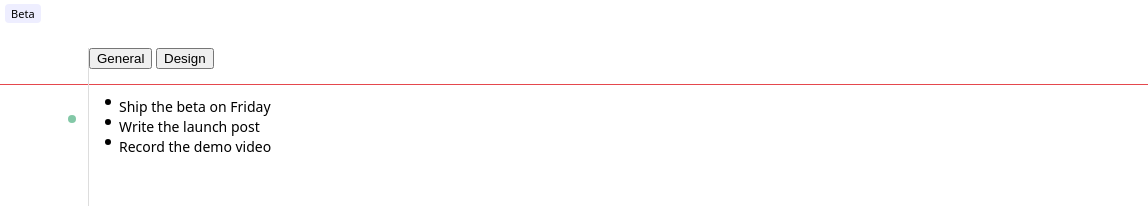
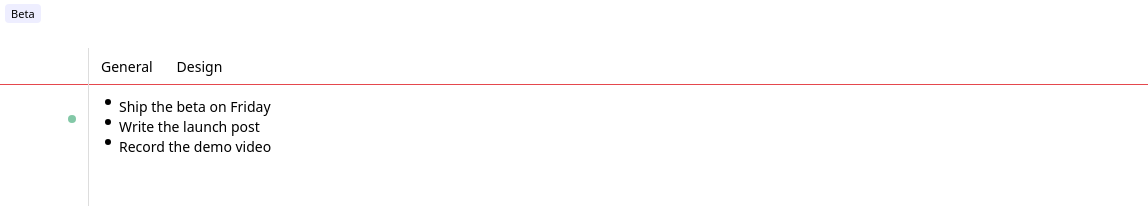
Before and after one commit to manaflow-ai/manaflow-ai-cmux-testing-repo-2, a plain HTML site: page web/index.html in a window 1280 px wide. Shown: the full height of the page, 132-1280 px from the left. Drawn offline with Linux system fonts and the light colour scheme.

Commit message:
Tally: match tab strip spacing to sidebar items
Co-authored-by: recursive agent slack-ctzhtc3kwx-1795163009-495000 <cmux-agent-internal-dev[bot]@users.noreply.github.com>

```diff
--- a/web/styles/density.css
+++ b/web/styles/density.css
@@ -22,3 +22,21 @@
   --sidebar-header-height: 44px;
   --tab-strip-height: 47px;
 }
+
+/*
+ * Tabs: the tab strip is a flex row, so the whitespace between the buttons in the markup adds no gap, and each tab has
+ * the same padding as a sidebar item, so the spacing matches the sidebar.
+ */
+.tab-strip {
+  display: flex;
+  align-items: stretch;
+  gap: 0;
+}
+.tab {
+  margin: 0;
+  padding: 6px 12px;
+  border: 0;
+  background: none;
+  font: inherit;
+  color: inherit;
+}
```
